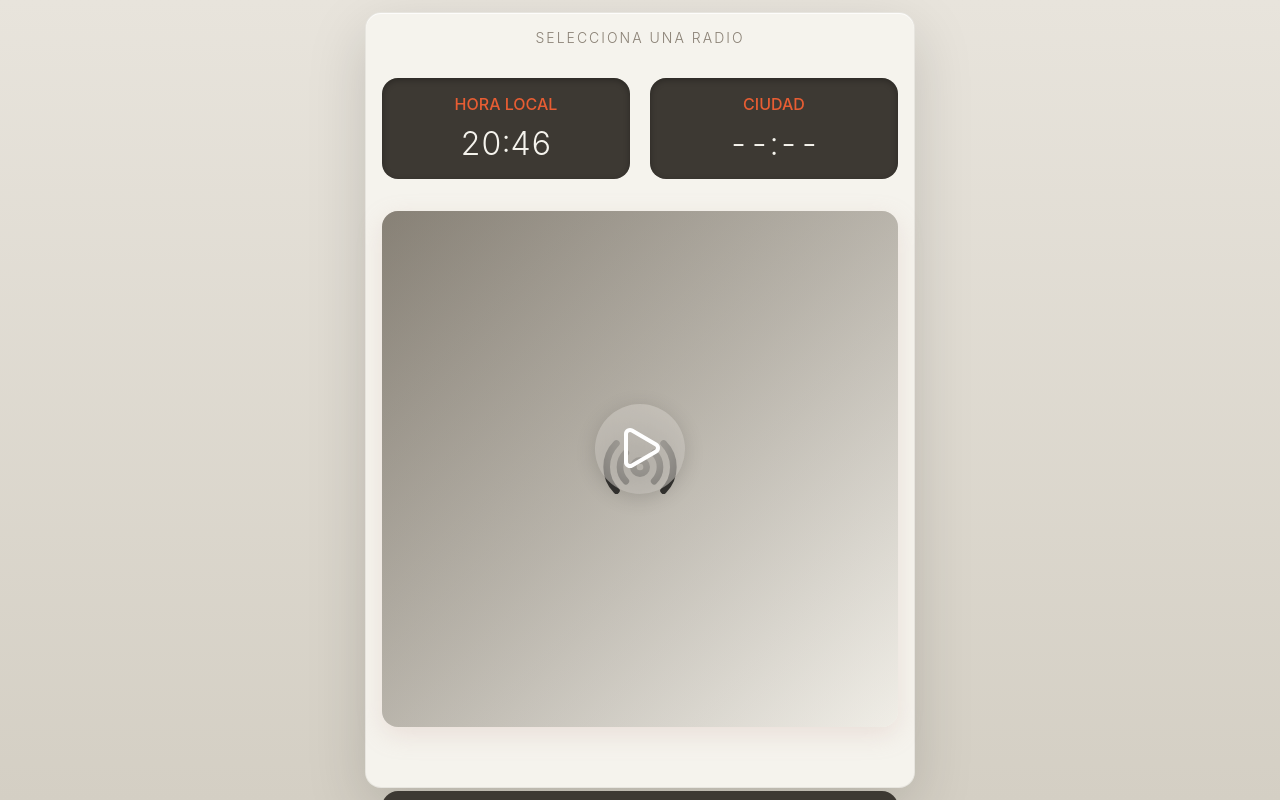
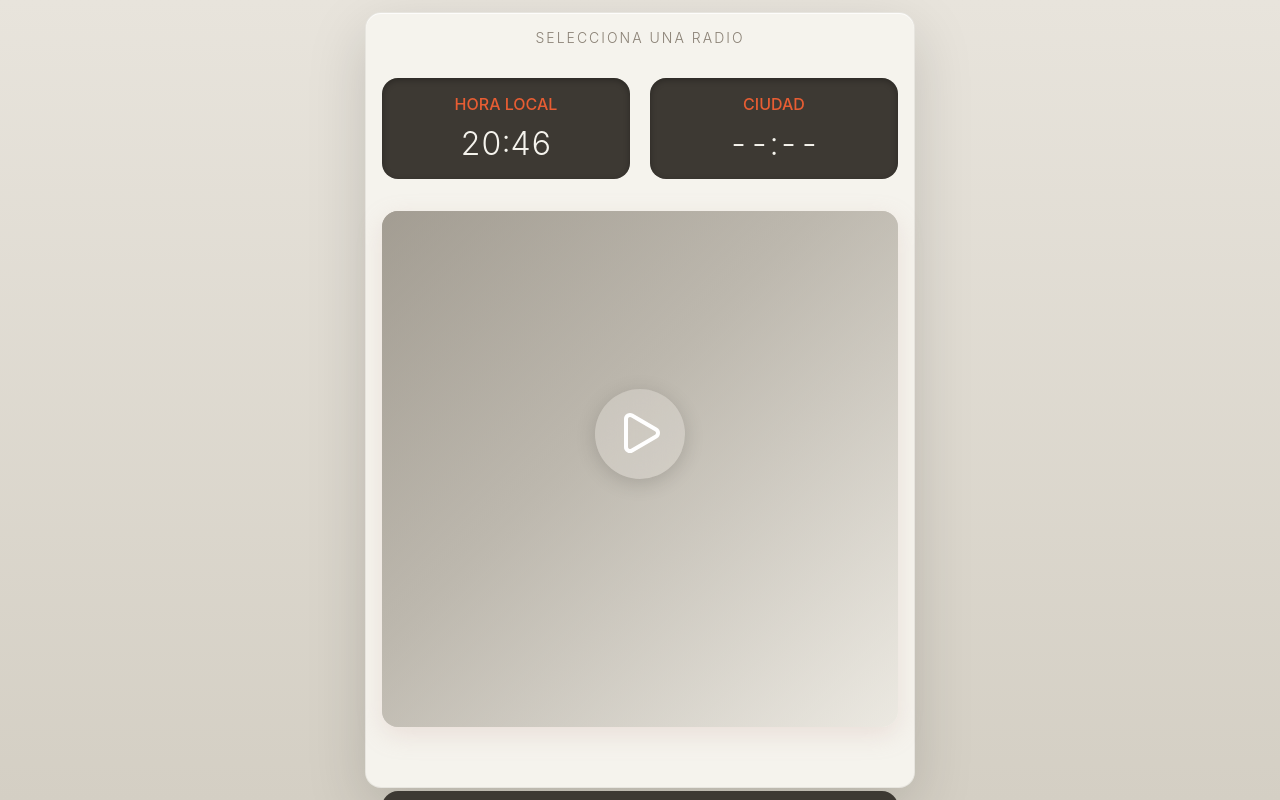
Before and after one commit to juanjorogado/random-radio, a React (Create React App) app: page / in a window 1280 px wide. Built offline with nearby package versions, Linux system fonts and the light colour scheme.

Commit message:
Update RadioApp styles and refactor AlbumCover component. Adjusted animation duration and opacity for the background gradient in RadioApp.css. Increased margin for the play button overlay. Removed loading and error states from AlbumCover component for cleaner presentation.

```diff
--- a/src/RadioApp.css
+++ b/src/RadioApp.css
@@ -296,8 +296,8 @@
   inset: 0;
   background: var(--gradient-animated);
   background-size: 400% 400%;
-  animation: gradient 15s ease infinite;
-  opacity: 0.25;
+  animation: gradient 12s ease infinite;
+  opacity: 0.5;
 }
 
 .album-cover-image,
@@ -366,7 +366,7 @@
 }
 
 .play-button-overlay {
-  margin-bottom: 40px;
+  margin-bottom: 70px;
 }
 
 .play-button-overlay:active,
--- a/src/components/AlbumCover.jsx
+++ b/src/components/AlbumCover.jsx
@@ -1,4 +1,3 @@
-import { Radio } from 'lucide-react';
 import { useImageStatus } from '../hooks/useImageStatus';
 
 export default function AlbumCover({ src }) {
@@ -13,18 +12,6 @@ export default function AlbumCover({ src }) {
           alt=""
         />
       )}
-
-      {status === 'loading' && (
-        <div className="cover-loading">
-          <Radio size={64} />
-        </div>
-      )}
-
-      {status === 'error' && (
-        <div className="cover-fallback">
-          <Radio size={80} />
-        </div>
-      )}
     </div>
   );
 }
```
